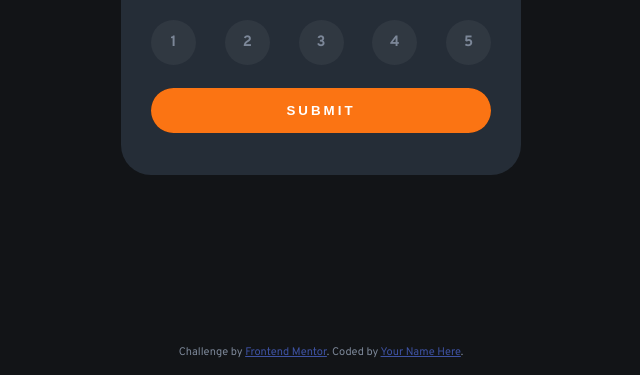
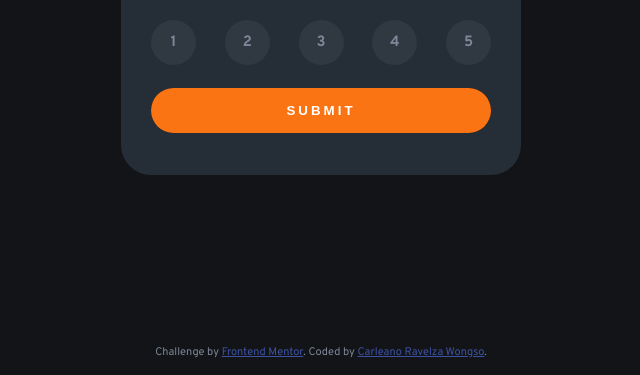
Before and after one commit to crlnravel/interactive-rating-component, a plain HTML site: page index.html in a window 1280 px wide. Shown: the part 425-800 px from the top of the page, without its empty margins (319-959 px from the left). Drawn offline with Linux system fonts and the light colour scheme.

Commit message:
Update index.html

```diff
--- a/index.html
+++ b/index.html
@@ -76,7 +76,7 @@
 
   <div class="attribution">
     Challenge by <a href="https://www.frontendmentor.io?ref=challenge" target="_blank">Frontend Mentor</a>.
-    Coded by <a href="#">Your Name Here</a>.
+    Coded by <a href="https://www.frontendmentor.io/profile/crlnravel">Carleano Ravelza Wongso</a>.
   </div>
 
   <script src="index.js"></script>
```
